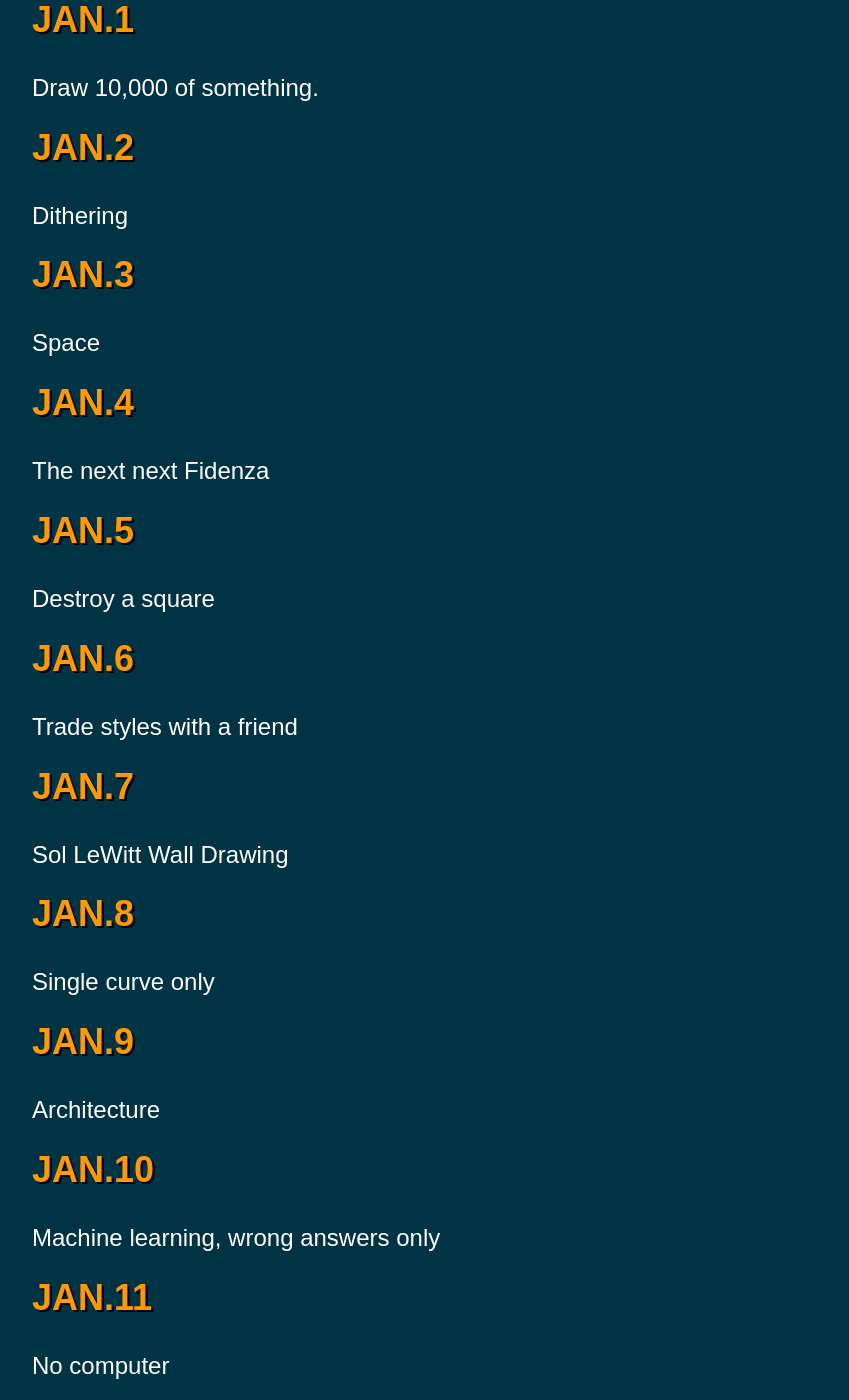
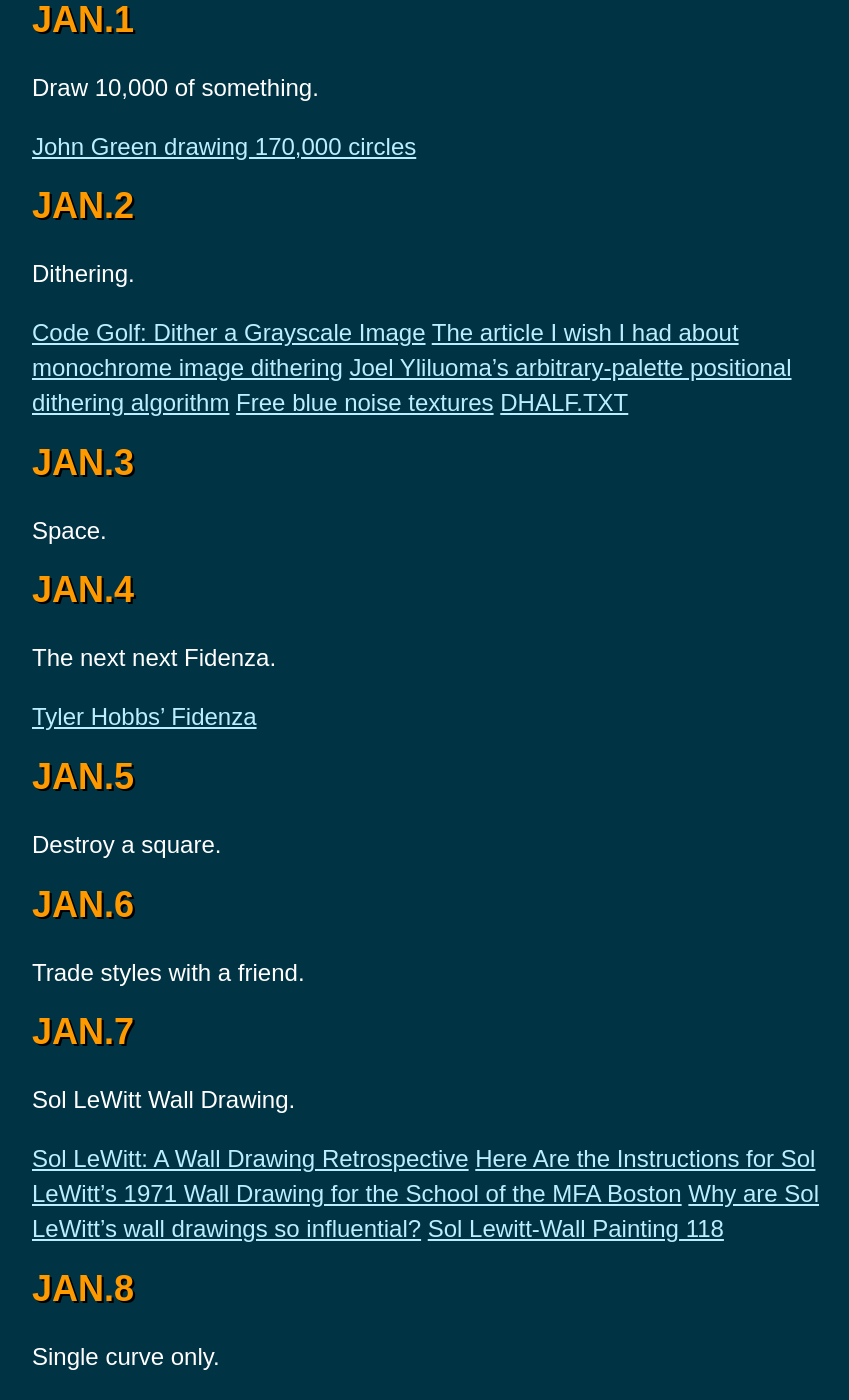
Before and after one commit to genuary2022/genuary2022.github.io, a Jekyll site: the page built from prompts.md, in a window 1280 px wide and 1400 px high, scrolled down 376 px. Shown: the whole window, without its empty margins (212-1061 px from the left). Built offline with Jekyll 4.4.1, drawn with Linux system fonts in a browser that asks for light colours; our own code applies the rules of GitHub Pages for plain Markdown files; some of the changed text lies outside the part shown.

Commit message:
Add links for prompts and make capitals, whitespace and puncuation consistent.

```diff
--- a/prompts.md
+++ b/prompts.md
@@ -4,81 +4,98 @@
 
 Draw 10,000 of something.
 
+[John Green drawing 170,000 circles](https://www.youtube.com/watch?v=ILMEVnVD8m8)
+
 ## JAN.2 {#jan2}
 
-Dithering
+Dithering.
+
+[Code Golf: Dither a Grayscale Image](https://codegolf.stackexchange.com/questions/26554/dither-a-grayscale-image)
+[The article I wish I had about monochrome image dithering](https://surma.dev/things/ditherpunk/)
+[Joel Yliluoma's arbitrary-palette positional dithering algorithm](https://bisqwit.iki.fi/story/howto/dither/jy/)
+[Free blue noise textures](http://momentsingraphics.de/BlueNoise.html)
+[DHALF.TXT](http://web.archive.org/web/20190316064436/http://www.efg2.com/Lab/Library/ImageProcessing/DHALF.TXT)
 
 ## JAN.3 {#jan3}
 
-Space
+Space.
 
 ## JAN.4 {#jan4}
 
-The next next Fidenza
+The next next Fidenza.
+
+[Tyler Hobbs' Fidenza](https://tylerxhobbs.com/fidenza)
 
 ## JAN.5 {#jan5}
 
-Destroy a square
+Destroy a square.
 
 ## JAN.6 {#jan6}
 
-Trade styles with a friend
+Trade styles with a friend.
 
 ## JAN.7 {#jan7}
 
-Sol LeWitt Wall Drawing
+Sol LeWitt Wall Drawing.
+
+[Sol LeWitt: A Wall Drawing Retrospective](https://massmoca.org/sol-lewitt/)
+[Here Are the Instructions for Sol LeWitt’s 1971 Wall Drawing for the School of the MFA Boston](https://observer.com/2012/10/here-are-the-instructions-for-sol-lewitts-1971-wall-drawing-for-the-school-of-the-mfa-boston/)
+[Why are Sol LeWitt’s wall drawings so influential?](https://publicdelivery.org/sol-lewitt-wall-drawings/)
+[Sol Lewitt-Wall Painting 118](https://illmindofryza1.wordpress.com/2016/08/17/sol-lewitt-wall-painting-118/)
 
 ## JAN.8 {#jan8}
 
-Single curve only
+Single curve only.
 
 ## JAN.9 {#jan9}
 
-Architecture
+Architecture.
 
 ## JAN.10 {#jan10}
 
-Machine learning, wrong answers only
+Machine learning, wrong answers only.
 
 ## JAN.11 {#jan11}
 
-No computer
+No computer.
 
 ## JAN.12 {#jan12}
 
-Packing ( squares,circles, any shape... )
+Packing (squares, circles, any shape…)
 
 ## JAN.13 {#jan13}
 
-80x800
+80x800.
+
+[#80x800](https://twitter.com/hashtag/800x80)
 
 ## JAN.14 {#jan14}
 
-Something you'd never make
+Something you'd never make.
 
 ## JAN.15 {#jan15}
 
-Sand
+Sand.
 
 ## JAN.16 {#jan16}
 
-Color gradients gone wrong
+Color gradients gone wrong.
 
 ## JAN.17 {#jan17}
 
-3 colors
+3 colors.
 
 ## JAN.18 {#jan18}
 
-VHS
+VHS.
 
 ## JAN.19 {#jan19}
 
-Use text / typography
+Use text/typography.
 
 ## JAN.20 {#jan20}
 
-Make a sea of shapes
+Make a sea of shapes.
 
 ## JAN.21 {#jan21}
 
@@ -90,19 +107,23 @@ Make something that will look completely different in a year.
 
 ## JAN.23 {#jan23}
 
-Abstract vegetation
+Abstract vegetation.
 
 ## JAN.24 {#jan24}
 
-create your own pseudo-random number generator and visually check the results
+Create your own pseudo-random number generator and visually check the results.
 
 ## JAN.25 {#jan25}
 
-perspective
+Perspective.
 
 ## JAN.26 {#jan26}
 
-Airport carpet
+Airport carpet.
+
+[Google image search](https://www.google.com/search?q=airport+carpet&tbm=isch)
+[Bing image search](https://www.bing.com/images/search?q=airport+carpet)
+[Portland International Airport carpet](https://en.wikipedia.org/wiki/Portland_International_Airport_carpet)
 
 ## JAN.27 {#jan27}
 
@@ -110,16 +131,16 @@ Airport carpet
 
 ## JAN.28 {#jan28}
 
-Self portrait
+Self portrait.
 
 ## JAN.29 {#jan29}
 
-Design the rug for your bedroom
+Design the rug for your bedroom.
 
 ## JAN.30 {#jan30}
 
-Organic looking output using only rectangular shapes
+Organic looking output using only rectangular shapes.
 
 ## JAN.31 {#jan31}
 
-Negative space
+Negative space.
```
